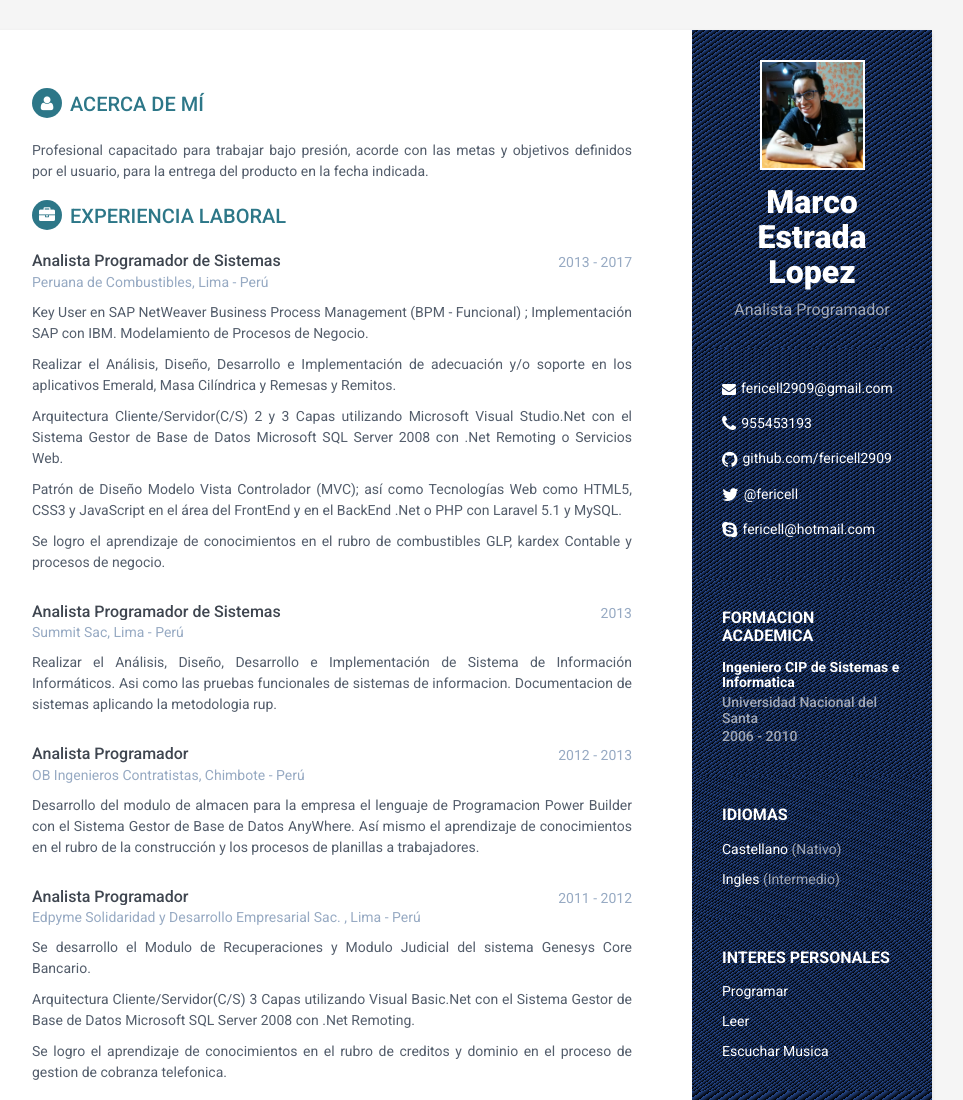
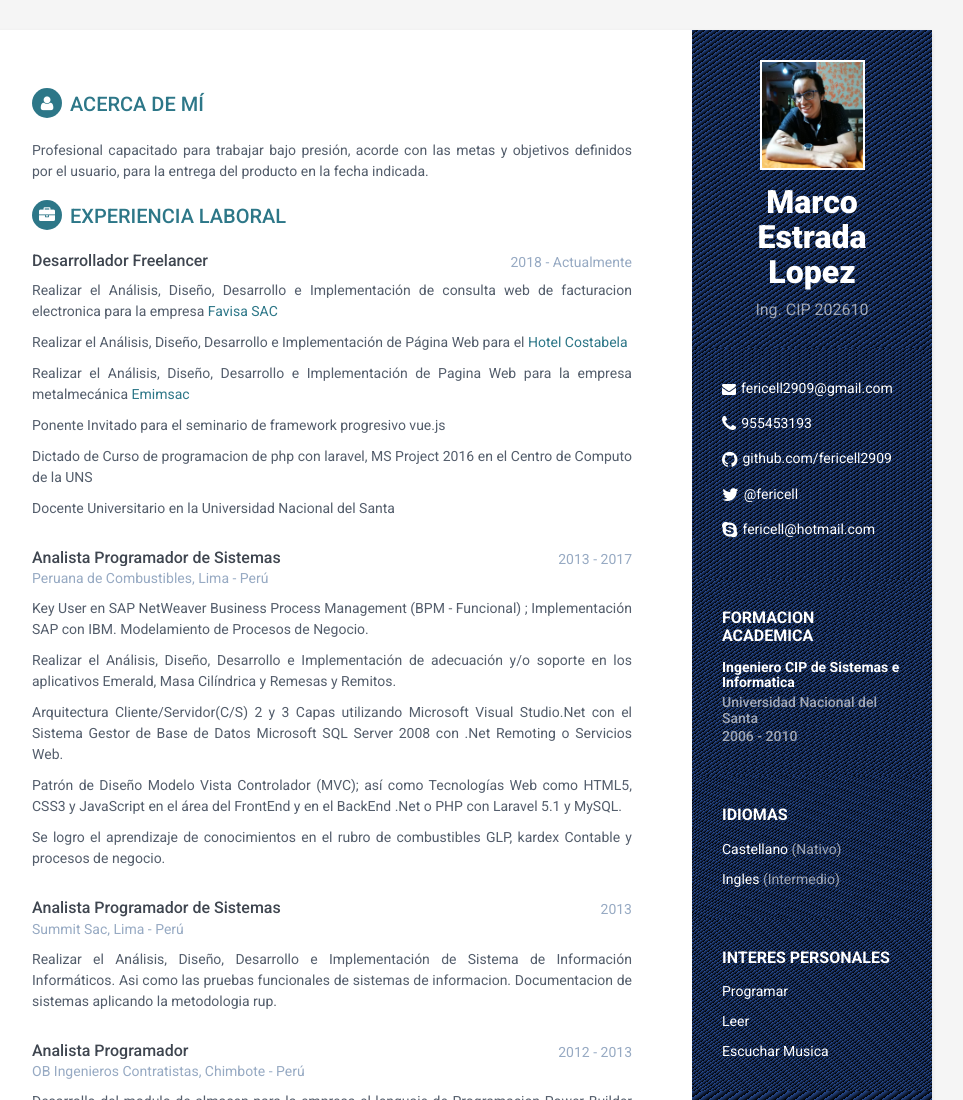
Before and after one commit to fericell2909/mestradacv, a plain HTML site: page index.html in a window 1280 px wide. Shown: the top 1100 px of the page, without its empty margins (188-1151 px from the left). Drawn offline with Linux system fonts and the light colour scheme.

Commit message:
Modificacion de Experiencia Laboral

```diff
--- a/index.html
+++ b/index.html
@@ -35,7 +35,7 @@
 
                 <img class="profile" src="assets/images/mel.jpg" alt="Foto de Marco Estrada Lopez" />
                 <h4 class="name">Marco Estrada Lopez</h4>
-                <h3 class="tagline">Analista Programador</h3>
+                <h3 class="tagline">Ing. CIP 202610</h3>
                 <!-- <div class="row" >
                     <a href="/Documento/CV-ESTRADA-LOPEZ-MARCO.pdf" download class="btn btn-xs btn-white"><i aria-hidden="true" class="fa fa-download"></i> Descargar</a>
                     <a href="#" class="btn btn-xs btn-white"><i aria-hidden="true" class="fa fa-print"></i> Imprimir</a>
@@ -116,7 +116,23 @@
 
             <section class="section experiences-section">
                 <h2 class="section-title"><i class="fa fa-briefcase"></i>Experiencia Laboral</h2>
-
+                 <div class="item">
+                    <div class="meta">
+                        <div class="upper-row">
+                            <h3 class="job-title">Desarrollador Freelancer</h3>
+                            <div class="time">2018 - Actualmente</div>
+                        </div><!--//upper-row-->
+                        <div class="company"></div>
+                    </div><!--//meta-->
+                    <div class="details">
+                        <p>Realizar el Análisis, Diseño, Desarrollo e Implementación de consulta web de facturacion electronica para la empresa <a href="http://favisa.pe" target="_blank"> Favisa SAC</a></p>
+                        <p>Realizar el Análisis, Diseño, Desarrollo e Implementación de Página Web para el  <a  href="http://hotelcostabela.com/" target="_blank"> Hotel Costabela </a></p>
+                        <p>Realizar el Análisis, Diseño, Desarrollo e Implementación de Pagina Web para la empresa metalmecánica <a  href="http://www.emimsac.com/" target="_blank" > Emimsac </a></p>
+                        <p>Ponente Invitado para el seminario de framework progresivo vue.js</p>
+                        <p>Dictado de Curso de programacion de php con laravel, MS Project 2016 en el Centro de Computo de la UNS</p>
+                        <p>Docente Universitario en la Universidad Nacional del Santa</p>
+                    </div><!--//details-->
+                </div><!--//item-->
                 <div class="item">
                     <div class="meta">
                         <div class="upper-row">
```
Also changed, not shown: 1 other file.
